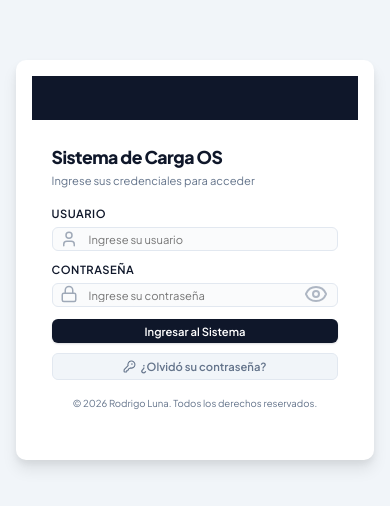
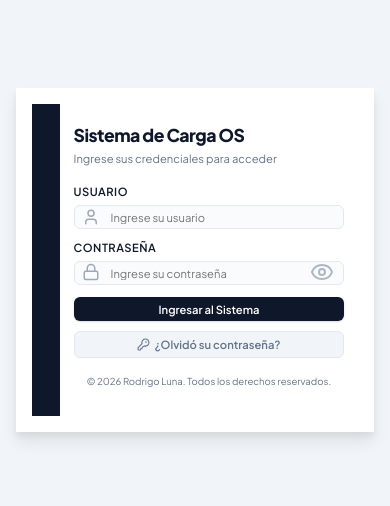
Before and after one commit to rlunasanchez/sistema-soporte-ultra, a React (Vite) app in the folder frontend-ultra/: page / in a window 390 px wide. Shown: the part 162-668 px from the top of the page. Built offline with nearby package versions, Linux system fonts and the light colour scheme; no server answers.

Commit message:
fix: keep login panel on left side on mobile
Changed responsive breakpoint from column layout (panel on top) to keeping row layout with narrower panel (28px) on mobile screens ≤520px.

```diff
--- a/frontend-ultra/src/styles/auth.css
+++ b/frontend-ultra/src/styles/auth.css
@@ -58,12 +58,11 @@
   flex-direction: column;
 }
 
-@media (max-width: 420px) {
-  .auth-card { flex-direction: column; }
-  .auth-panel {
-    width: 100%;
-    height: 44px;
-  }
+@media (max-width: 520px) {
+  .auth-card { max-width: 100%; border-radius: 0; }
+  .auth-panel { width: 28px; }
+  .auth-panel svg { width: 16px; height: 16px; }
+  .auth-body { padding: clamp(18px, 4vw, 24px) clamp(14px, 3vw, 20px); }
 }
 
 .auth-main {
```
